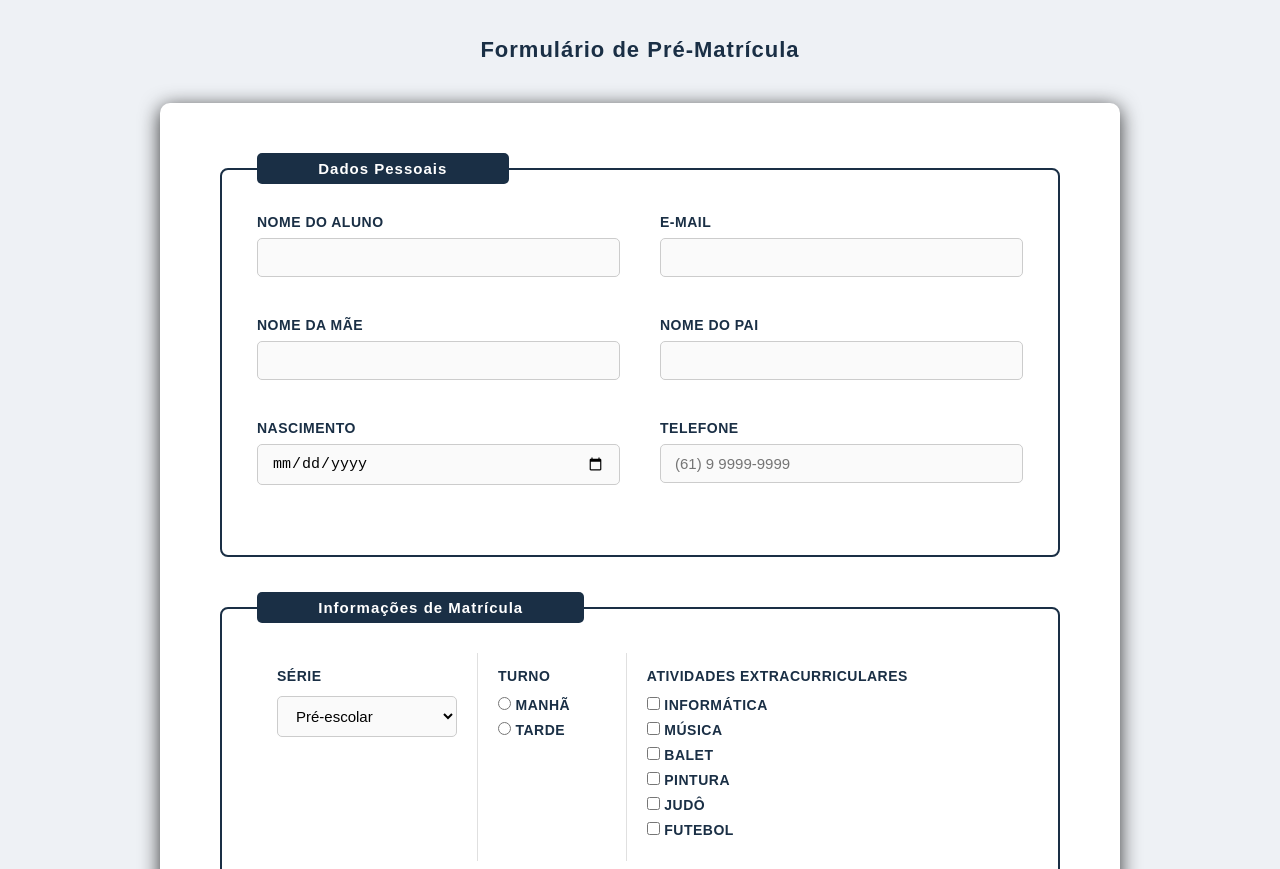
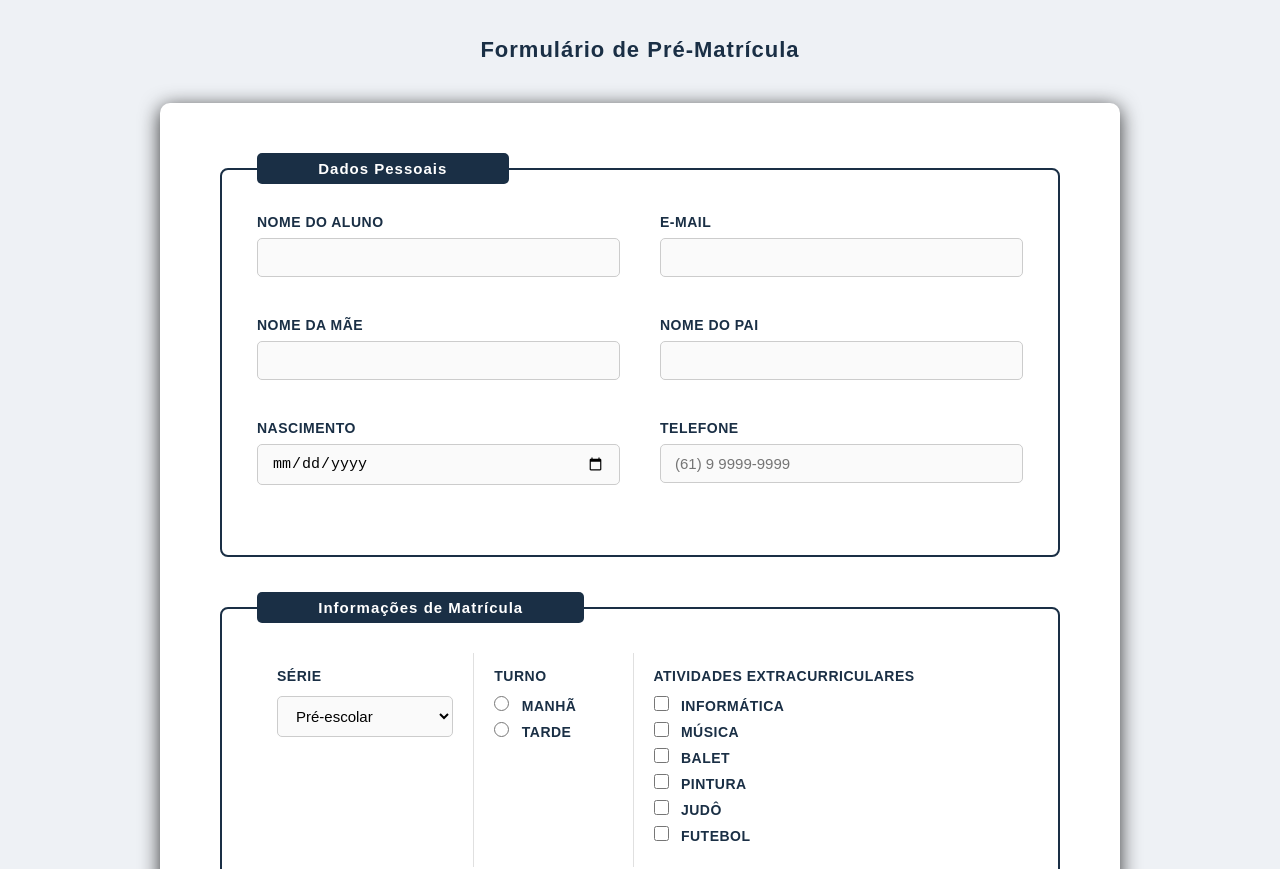
Before and after one commit to gabteless/meu-portfolio-web, a plain HTML site: page formulario.html in a window 1280 px wide. Shown: the part 100-969 px from the top of the page. Drawn offline with Linux system fonts and the light colour scheme.

Commit message:
mudancas no checkbox

```diff
--- a/formulario.html
+++ b/formulario.html
@@ -165,6 +165,15 @@
     color: #1a2f45;
     margin-bottom: 12px;
    }
+
+   input[type="radio"],
+   input[type="checkbox"]{
+    margin-right: 8px;
+    cursor: pointer;
+    accent-color: #1a2f45;
+    width: 15px;
+    height: 15px;
+   }
    </style>
 </head>
 <body>
```
